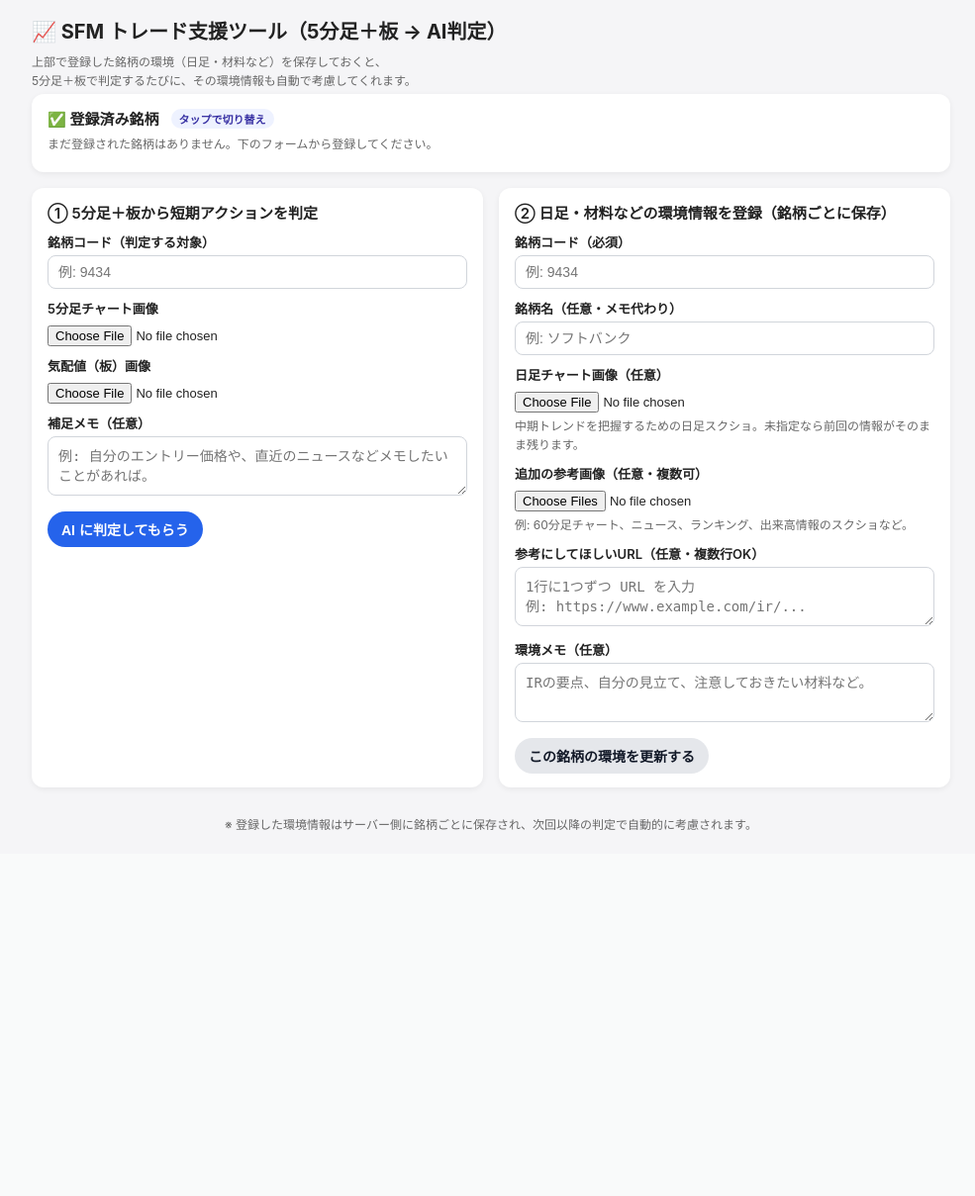
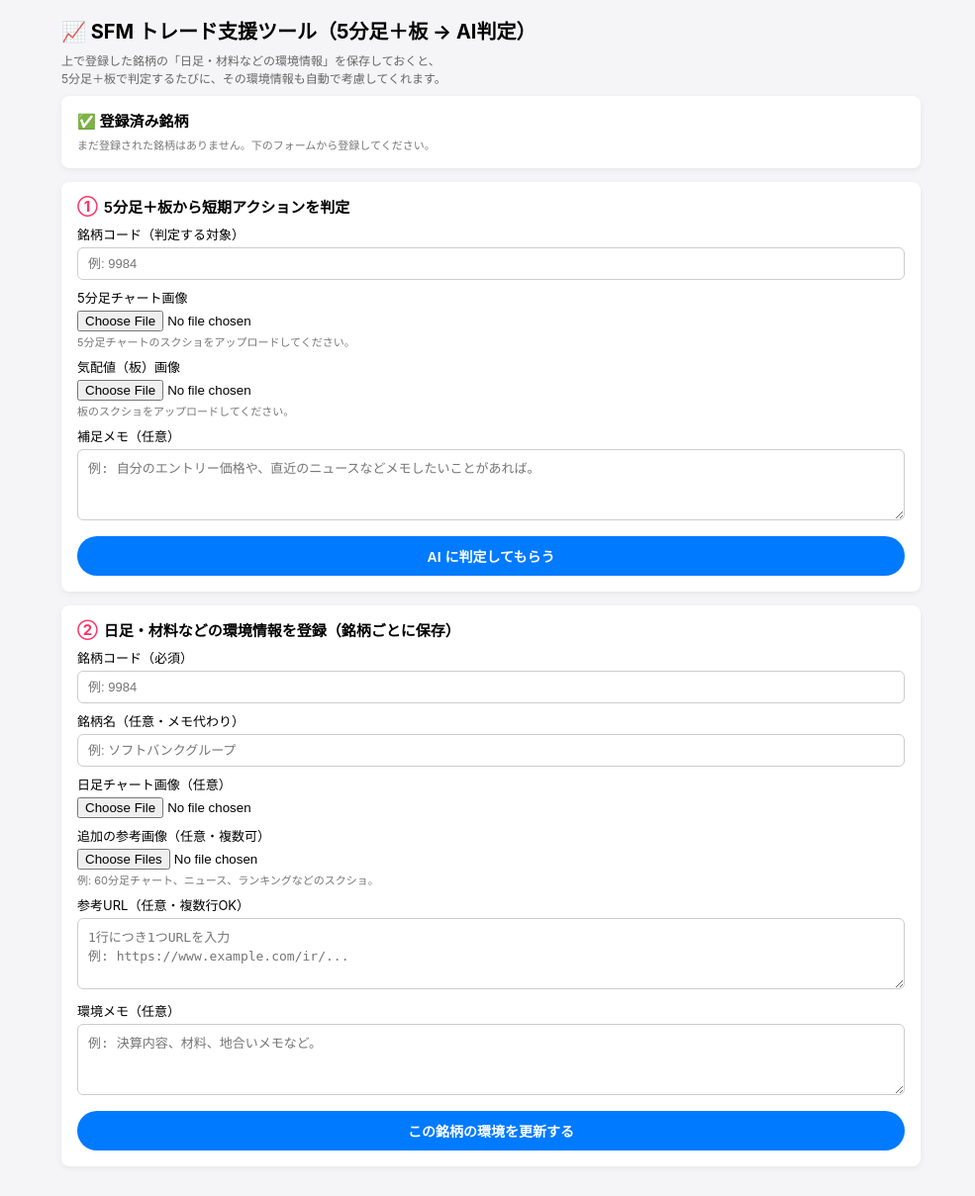
Before and after one commit to kurakirin-cyber/trade-app, a Flask app: page / in a window 1280 px wide. Shown: the whole page at 99% size, without its empty margins (144-1129 px from the left). Before the commit the page ends 839 px from the top, so only its background shows below. Run offline with Flask 3, Linux system fonts and the light colour scheme.

Commit message:
Update index.html

```diff
--- a/trade-app/templates/index.html
+++ b/trade-app/templates/index.html
@@ -5,19 +5,16 @@
   <title>SFM トレード支援ツール（5分足＋板 → AI判定）</title>
   <meta name="viewport" content="width=device-width, initial-scale=1" />
   <style>
-    * {
-      box-sizing: border-box;
-    }
+    * { box-sizing: border-box; }
     body {
-      margin: 0;
-      padding: 0;
       font-family: -apple-system, BlinkMacSystemFont, "Helvetica Neue",
         "Segoe UI", sans-serif;
       background: #f5f5f7;
-      color: #222;
+      margin: 0;
+      padding: 0;
     }
-    .page {
-      max-width: 960px;
+    .wrapper {
+      max-width: 900px;
       margin: 0 auto;
       padding: 16px;
     }
@@ -25,379 +22,269 @@
       font-size: 20px;
       margin: 0 0 8px;
     }
-    h2 {
-      font-size: 18px;
-      margin: 0 0 8px;
+    .sub {
+      font-size: 12px;
+      color: #666;
+      line-height: 1.5;
+      margin-bottom: 8px;
     }
-    h3 {
-      font-size: 16px;
-      margin: 0 0 6px;
+    .alert {
+      padding: 10px 12px;
+      border-radius: 6px;
+      margin-bottom: 10px;
+      font-size: 13px;
     }
-    p {
-      margin: 4px 0;
-      line-height: 1.6;
+    .alert-error {
+      background: #ffe4e4;
+      color: #b00020;
+    }
+    .alert-ok {
+      background: #e0f4ff;
+      color: #00509e;
     }
     .card {
       background: #fff;
-      border-radius: 12px;
-      box-shadow: 0 2px 6px rgba(0, 0, 0, 0.06);
-      padding: 14px 16px;
-      margin-bottom: 16px;
+      border-radius: 8px;
+      box-shadow: 0 2px 6px rgba(0,0,0,0.06);
+      padding: 14px 16px 16px;
+      margin-bottom: 14px;
     }
-    .card-header {
+    .card-title {
+      font-size: 15px;
+      font-weight: 600;
+      margin-bottom: 6px;
       display: flex;
       align-items: center;
       gap: 6px;
-      margin-bottom: 6px;
-      font-weight: 600;
-      font-size: 15px;
     }
-    .badge {
-      display: inline-block;
-      padding: 2px 8px;
-      border-radius: 999px;
-      font-size: 11px;
-      background: #eef2ff;
-      color: #3730a3;
-      margin-left: 6px;
+    .card-title span.idx {
+      font-weight: 700;
+      color: #ff3366;
     }
-    .small {
-      font-size: 12px;
-      color: #666;
-    }
-
-    .label {
+    label {
       font-size: 13px;
-      font-weight: 600;
-      margin: 10px 0 4px;
+      display: block;
+      margin: 8px 0 4px;
     }
     input[type="text"],
     textarea {
       width: 100%;
       padding: 8px 10px;
-      border-radius: 8px;
-      border: 1px solid #d1d5db;
-      font-size: 14px;
-      outline: none;
-    }
-    input[type="text"]:focus,
-    textarea:focus {
-      border-color: #2563eb;
-      box-shadow: 0 0 0 1px #2563eb33;
+      border-radius: 6px;
+      border: 1px solid #ccc;
+      font-size: 13px;
     }
     textarea {
+      min-height: 72px;
       resize: vertical;
-      min-height: 60px;
     }
-    .file-input {
-      font-size: 13px;
+    .hint {
+      font-size: 11px;
+      color: #777;
+      margin-top: 2px;
+    }
+    .file-row {
+      display: flex;
+      gap: 8px;
+      align-items: center;
       margin-top: 4px;
     }
-
     .btn {
       display: inline-flex;
+      justify-content: center;
       align-items: center;
-      justify-content: center;
-      gap: 4px;
-      padding: 8px 14px;
+      padding: 10px 16px;
       border-radius: 999px;
       border: none;
       font-size: 14px;
       font-weight: 600;
       cursor: pointer;
-      background: #2563eb;
+      text-decoration: none;
+      white-space: nowrap;
+    }
+    .btn-main {
+      background: #007aff;
       color: #fff;
-      margin-top: 12px;
+      width: 100%;
     }
-    .btn.secondary {
-      background: #e5e7eb;
-      color: #111827;
-    }
-    .btn:disabled {
-      opacity: 0.6;
-      cursor: not-allowed;
-    }
-
-    .symbol-list {
-      display: flex;
-      flex-wrap: wrap;
-      gap: 6px;
-      margin-top: 8px;
+    .btn-sub {
+      background: #eee;
+      color: #333;
+      font-size: 12px;
+      padding: 4px 10px;
+      border-radius: 999px;
     }
     .symbol-pill {
       display: inline-flex;
       align-items: center;
-      padding: 4px 10px;
+      padding: 5px 9px;
       border-radius: 999px;
-      background: #e5e7eb;
+      background: #f1f3f5;
       font-size: 12px;
+      margin: 3px 4px 0 0;
       text-decoration: none;
-      color: #111827;
-      border: 1px solid transparent;
+      color: #333;
     }
-    .symbol-pill.active {
-      background: #2563eb;
-      color: #fff;
+    .symbol-pill span.code {
+      font-weight: 600;
+      margin-right: 4px;
     }
-
     .result-box {
-      margin-top: 10px;
+      border-radius: 8px;
       padding: 10px 12px;
-      border-radius: 10px;
-      background: #f1f5f9;
+      background: #f0fbf2;
+      border: 1px solid #a8e4b8;
       font-size: 13px;
+      margin-top: 8px;
     }
-    .result-row {
-      margin: 4px 0;
-    }
-
-    .chip {
-      display: inline-block;
-      padding: 2px 8px;
-      border-radius: 999px;
-      font-size: 11px;
-      font-weight: 600;
-    }
-    .chip-buy {
-      background: #dcfce7;
-      color: #166534;
-    }
-    .chip-sell {
-      background: #fee2e2;
-      color: #991b1b;
-    }
-    .chip-hold {
-      background: #e0f2fe;
-      color: #075985;
-    }
-
-    .error {
-      padding: 8px 10px;
-      border-radius: 8px;
-      background: #fee2e2;
-      color: #991b1b;
-      font-size: 13px;
-      margin-bottom: 10px;
-    }
-
-    @media (min-width: 720px) {
-      .grid-2 {
-        display: grid;
-        grid-template-columns: 1.1fr 1.1fr;
-        gap: 16px;
-      }
+    .result-box strong {
+      font-size: 15px;
     }
   </style>
 </head>
 <body>
-  <div class="page">
+  <div class="wrapper">
     <h1>📈 SFM トレード支援ツール（5分足＋板 → AI判定）</h1>
-    <p class="small">
-      上部で登録した銘柄の環境（日足・材料など）を保存しておくと、<br />
+    <div class="sub">
+      上で登録した銘柄の「日足・材料などの環境情報」を保存しておくと、<br />
       5分足＋板で判定するたびに、その環境情報も自動で考慮してくれます。
-    </p>
+    </div>
 
-    <!-- エラー表示 -->
     {% if error %}
-    <div class="error">
-      {{ error }}
-    </div>
+    <div class="alert alert-error">{{ error }}</div>
+    {% endif %}
+    {% if env_message %}
+    <div class="alert alert-ok">{{ env_message }}</div>
     {% endif %}
 
-    <!-- 登録済み銘柄一覧 -->
+    <!-- 登録済み銘柄 -->
     <div class="card">
-      <div class="card-header">
+      <div class="card-title">
         ✅ 登録済み銘柄
-        <span class="badge">タップで切り替え</span>
       </div>
-      {% if envs and envs|length > 0 %}
-        <div class="symbol-list">
-          {% for code, info in envs.items() %}
-            <a
-              class="symbol-pill {% if selected_code == code %}active{% endif %}"
-              href="/?code={{ code }}"
-            >
-              {{ code }}{% if info.name %} {{ info.name }}{% endif %}
+      {% if registered_list %}
+        <div class="hint">銘柄をタップすると、その銘柄コードがフォームに入ります。</div>
+        <div>
+          {% for s in registered_list %}
+          <a class="symbol-pill" href="/?code={{ s.code }}">
+            <span class="code">{{ s.code }}</span>
+            <span>{{ s.name }}</span>
           </a>
           {% endfor %}
         </div>
-        {% if not selected_code %}
-          <p class="small" style="margin-top:8px;">
-            ※ 銘柄をタップすると、その銘柄の環境要約が下に表示されます。
-          </p>
-        {% endif %}
       {% else %}
-        <p class="small">まだ登録された銘柄はありません。下のフォームから登録してください。</p>
+        <div class="hint">まだ登録された銘柄はありません。下のフォームから登録してください。</div>
       {% endif %}
     </div>
 
-    <!-- 選択中銘柄の環境要約 -->
-    {% if selected_env %}
+    <!-- ① 判定フォーム -->
     <div class="card">
-      <div class="card-header">
-        📘 選択中の銘柄
+      <div class="card-title">
+        <span class="idx">①</span> 5分足＋板から短期アクションを判定
       </div>
-      <p class="small">
-        銘柄コード: <strong>{{ selected_code }}</strong>
-        {% if selected_env.name %} / 銘柄名: <strong>{{ selected_env.name }}</strong>{% endif %}
-      </p>
-      {% if selected_env.updated_at %}
-      <p class="small">最終更新: {{ selected_env.updated_at }}</p>
-      {% endif %}
-      <div class="result-box">
-        <div class="result-row">
-          <strong>環境要約:</strong><br />
-          {{ selected_env.summary }}
-        </div>
-      </div>
-    </div>
-    {% endif %}
 
-    <!-- 2カラム（PC）で並べる領域 -->
-    <div class="grid-2">
+      <form method="post" enctype="multipart/form-data">
+        <input type="hidden" name="form_type" value="judge" />
 
-      <!-- ① 5分足＋板から短期アクションを判定 -->
-      <div class="card">
-        <div class="card-header">
-          ① 5分足＋板から短期アクションを判定
-        </div>
-        <form method="post" enctype="multipart/form-data">
-          <input type="hidden" name="mode" value="judge" />
-
-          <div class="label">銘柄コード（判定する対象）</div>
+        <label>銘柄コード（判定する対象）</label>
         <input
           type="text"
-            name="judge_symbol_code"
-            placeholder="例: 9434"
-            value="{{ result.symbol_code if result else selected_code }}"
+          name="judge_symbol"
+          placeholder="例: 9984"
+          value="{{ selected_code }}"
+          inputmode="numeric"
         />
 
-          <div class="label">5分足チャート画像</div>
-          <input class="file-input" type="file" name="chart_image" accept="image/*" />
+        <label>5分足チャート画像</label>
+        <div class="file-row">
+          <input type="file" name="chart_image" accept="image/*" />
+        </div>
+        <div class="hint">5分足チャートのスクショをアップロードしてください。</div>
 
-          <div class="label">気配値（板）画像</div>
-          <input class="file-input" type="file" name="board_image" accept="image/*" />
+        <label>気配値（板）画像</label>
+        <div class="file-row">
+          <input type="file" name="board_image" accept="image/*" />
+        </div>
+        <div class="hint">板のスクショをアップロードしてください。</div>
 
-          <div class="label">補足メモ（任意）</div>
+        <label>補足メモ（任意）</label>
         <textarea
           name="judge_memo"
           placeholder="例: 自分のエントリー価格や、直近のニュースなどメモしたいことがあれば。"
         ></textarea>
 
-          <button type="submit" class="btn">AI に判定してもらう</button>
+        <div style="margin-top: 12px;">
+          <button type="submit" class="btn btn-main">AI に判定してもらう</button>
+        </div>
       </form>
 
       {% if result %}
       <div class="result-box">
-          <div class="result-row">
-            <strong>銘柄:</strong>
-            {{ result.symbol_code }}
-            {% if result.symbol_name %} {{ result.symbol_name }}{% endif %}
-          </div>
-
-          <div class="result-row" style="margin-top:6px;">
-            <strong>アクション:</strong>
-            {% if result.action == "BUY" %}
-              <span class="chip chip-buy">BUY（買い寄り）</span>
-            {% elif result.action == "SELL" %}
-              <span class="chip chip-sell">SELL（売り寄り）</span>
-            {% else %}
-              <span class="chip chip-hold">HOLD（様子見）</span>
-            {% endif %}
-          </div>
-
-          <div class="result-row" style="margin-top:6px;">
-            <strong>理由:</strong><br />
-            {{ result.reason }}
-          </div>
-
-          {% if result.buy_zone %}
-          <div class="result-row" style="margin-top:6px;">
-            <strong>買いを検討するゾーン:</strong><br />
-            {{ result.buy_zone }}
-          </div>
-          {% endif %}
-
-          {% if result.sell_zone %}
-          <div class="result-row" style="margin-top:6px;">
-            <strong>売りを検討するゾーン:</strong><br />
-            {{ result.sell_zone }}
-          </div>
+        <div><strong>判定結果（{{ result.symbol }}）</strong></div>
+        <div>アクション: <strong>{{ result.action }}</strong></div>
+        <div style="margin-top:4px;">理由: {{ result.reason }}</div>
+        {% if result.price_hint %}
+        <div style="margin-top:4px;">価格の目安: {{ result.price_hint }}</div>
         {% endif %}
       </div>
       {% endif %}
     </div>
 
-      <!-- ② 日足・材料などの環境情報を登録（銘柄ごとに保存） -->
+    <!-- ② 環境登録フォーム -->
     <div class="card">
-        <div class="card-header">
-          ② 日足・材料などの環境情報を登録（銘柄ごとに保存）
+      <div class="card-title">
+        <span class="idx">②</span> 日足・材料などの環境情報を登録（銘柄ごとに保存）
       </div>
+
       <form method="post" enctype="multipart/form-data">
-          <input type="hidden" name="mode" value="update_env" />
+        <input type="hidden" name="form_type" value="env" />
 
-          <div class="label">銘柄コード（必須）</div>
+        <label>銘柄コード（必須）</label>
         <input
           type="text"
-            name="env_symbol_code"
-            placeholder="例: 9434"
+          name="env_symbol"
+          placeholder="例: 9984"
           value="{{ selected_code }}"
+          inputmode="numeric"
         />
 
-          <div class="label">銘柄名（任意・メモ代わり）</div>
+        <label>銘柄名（任意・メモ代わり）</label>
         <input
           type="text"
-            name="env_symbol_name"
-            placeholder="例: ソフトバンク"
-            value="{% if selected_env and selected_env.name %}{{ selected_env.name }}{% endif %}"
+          name="env_name"
+          placeholder="例: ソフトバンクグループ"
         />
 
-          <div class="label">日足チャート画像（任意）</div>
-          <input
-            class="file-input"
-            type="file"
-            name="daily_image"
-            accept="image/*"
-          />
-          <p class="small">
-            中期トレンドを把握するための日足スクショ。未指定なら前回の情報がそのまま残ります。
-          </p>
+        <label>日足チャート画像（任意）</label>
+        <div class="file-row">
+          <input type="file" name="daily_image" accept="image/*" />
+        </div>
 
-          <div class="label">追加の参考画像（任意・複数可）</div>
-          <input
-            class="file-input"
-            type="file"
-            name="extra_images"
-            accept="image/*"
-            multiple
-          />
-          <p class="small">
-            例: 60分足チャート、ニュース、ランキング、出来高情報のスクショなど。
-          </p>
+        <label>追加の参考画像（任意・複数可）</label>
+        <div class="file-row">
+          <input type="file" name="extra_images" accept="image/*" multiple />
+        </div>
+        <div class="hint">例: 60分足チャート、ニュース、ランキングなどのスクショ。</div>
 
-          <div class="label">参考にしてほしいURL（任意・複数行OK）</div>
+        <label>参考URL（任意・複数行OK）</label>
         <textarea
           name="env_urls"
-            placeholder="1行に1つずつ URL を入力&#10;例: https://www.example.com/ir/..."
+          placeholder="1行につき1つURLを入力&#10;例: https://www.example.com/ir/..."
         ></textarea>
 
-          <div class="label">環境メモ（任意）</div>
+        <label>環境メモ（任意）</label>
         <textarea
           name="env_memo"
-            placeholder="IRの要点、自分の見立て、注意しておきたい材料など。"
+          placeholder="例: 決算内容、材料、地合いメモなど。"
         ></textarea>
 
-          <button type="submit" class="btn secondary">
+        <div style="margin-top: 12px;">
+          <button type="submit" class="btn btn-main">
             この銘柄の環境を更新する
           </button>
+        </div>
       </form>
     </div>
-
-    </div><!-- /.grid-2 -->
-
-    <p class="small" style="margin-top:12px; text-align:center;">
-      ※ 登録した環境情報はサーバー側に銘柄ごとに保存され、次回以降の判定で自動的に考慮されます。
-    </p>
   </div>
 </body>
 </html>
```
Lines whose indentation alone changed are shown as unchanged.
